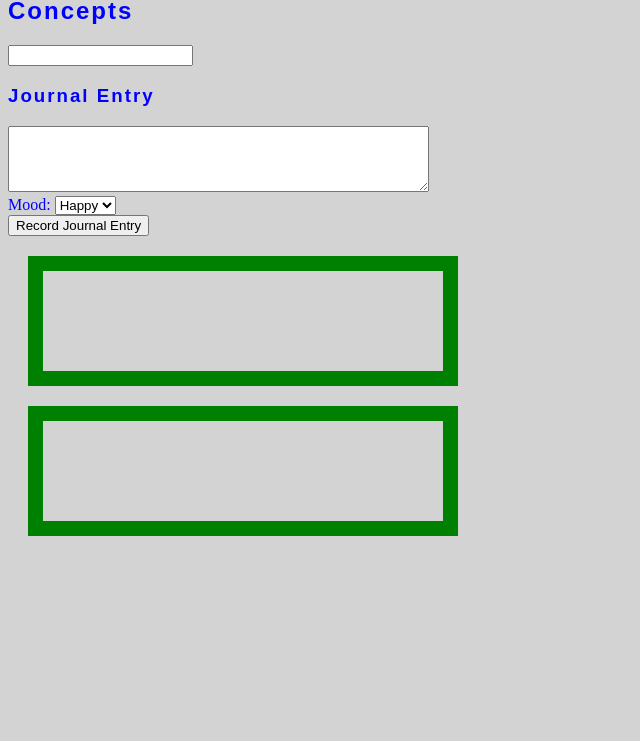
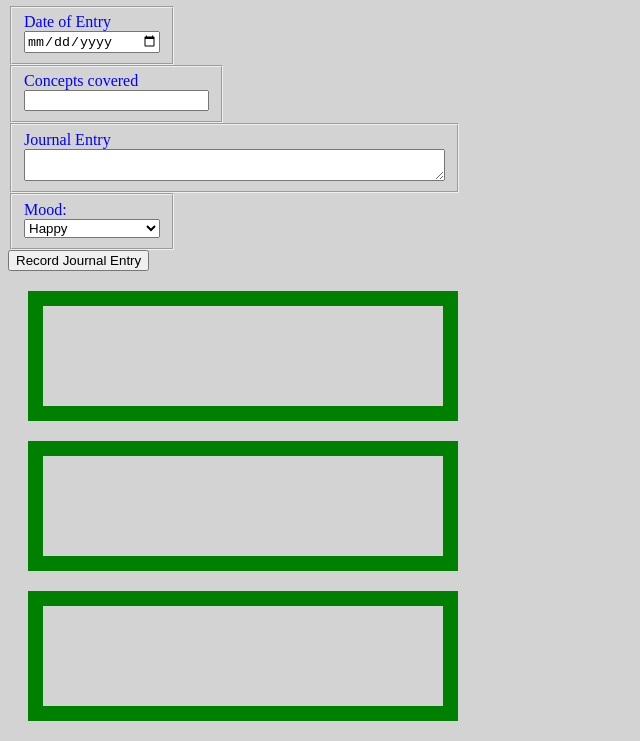
Before and after one commit to Cwelshofer/Daily-Journal, a plain HTML site: page index.html in a window 1280 px wide. Shown: the part 270-1011 px from the top of the page, without its empty margins (0-640 px from the left). Before the commit the page ends 826 px from the top, so only its background shows below. Drawn offline with Linux system fonts and the light colour scheme.

Commit message:
3rd commit

```diff
--- a/index.html
+++ b/index.html
@@ -12,20 +12,25 @@
 <h1 class="title"> Colin's Daily Journal</h1>
 </header>
 <body>
-    <header class="datefield">Calender</header>
-  <input type="date" id="Journal" name="Colin">
   <main class="main">
     <div class="content--left">
-      <article class="concepts">
-        <h2 class="articleHeader">Concepts</h2>
+     <h2>Daily Journal</h2>
+      <form action="">
+        <fieldset class="dateOfEntry">
+          <label for="journalDate">Date of Entry</label>
+          <input type="date" name="journalDate" id="journalDate">
+        </fieldset>
+          <fieldset class="concept">
+            <article>
+          <label for="journalDate">Concepts covered</label>
         <input type="text">
-      </article>
-      <article class="journaleentry">
-        <h3 class="journalheader">Journal Entry</h3>
-        <textarea id="journalTextArea" name="journaleentry" rows="4" cols="50">
+        </fieldset>
+        <fieldset class="journalEntry">
+        <label for="journalDate">Journal Entry</label>
+        <textarea id="journalTextArea" name="journalEntry" rows="4" cols="50">
         </textarea>
-      </article>
-      <article>
+      </fieldset>
+        <fieldset class="moodEntry">
         <label for="moods">Mood:</label>
         <select name="moods" id="moods">
           <option value="Happy">Happy</option>
@@ -33,16 +38,16 @@
           <option value="Angry">Angry</option>
           <option value="Bored">Bored</option>
         </select>
-      </article>
-      <article>
+    </fieldset>
+      <article class="recordButton">
         <button type="button">Record Journal Entry</button>
       </article>
       <article class="firstlist">
           <div class="list"></div>
           <ol></ol>
       </article>
-      <article>
-          <div class="secondLists">
+      <article class="seondLists">
+          <div class="secondList">
           </div>
       </article>
       <article class="thirdLists">
@@ -50,6 +55,8 @@
           </div>
       </article>
     </div>
+    </form>
   </main>
+  <script type="module" src="./scripts/main.js>
 </body>
 </html>
--- a/styles/main.css
+++ b/styles/main.css
@@ -45,3 +45,29 @@ body {
 .header {
   display: flex
 }
+
+.journalEntry {
+  display: flex;
+  flex-direction: column;
+  width: 8.5em;
+  height: 50px;
+}
+
+.moodEntry {
+  display: flex;
+  flex-direction: column;
+  width: 8.5em;
+
+}
+
+.concept {
+  display: flex;
+  flex-direction: column;
+  width: 8.5em;
+}
+
+.dateOfEntry {
+  display: flex;
+  flex-direction: column;
+  width: 8.5em;
+}
```
Also changed, not shown: scripts/JournalDataProvider.js (added, +46 -0 lines), scripts/main.js (added).
